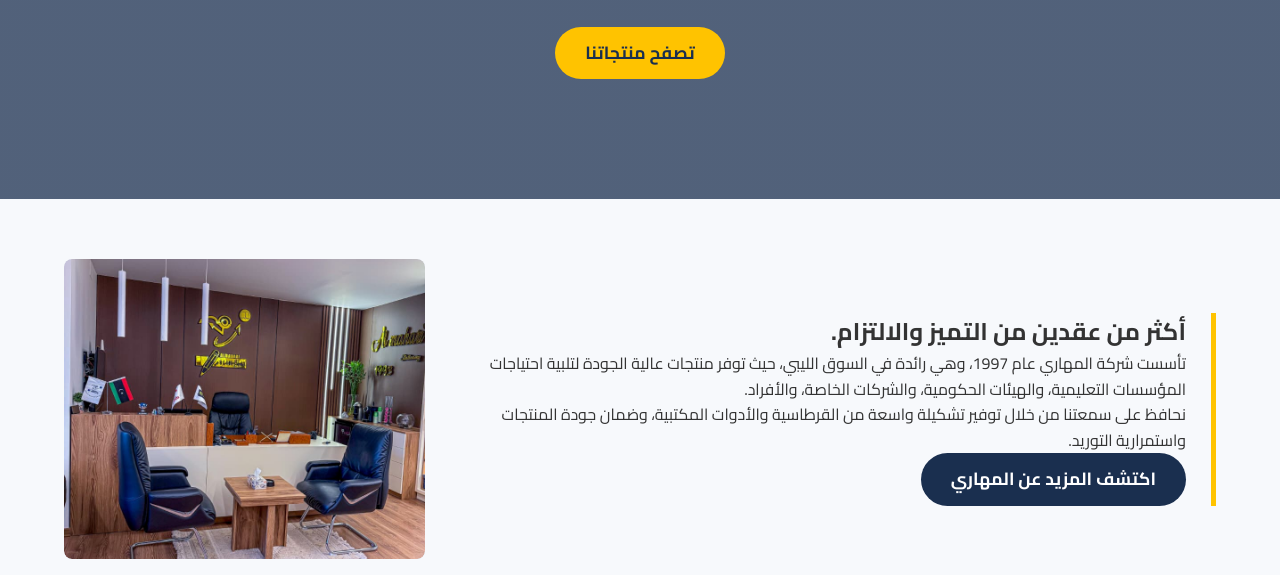
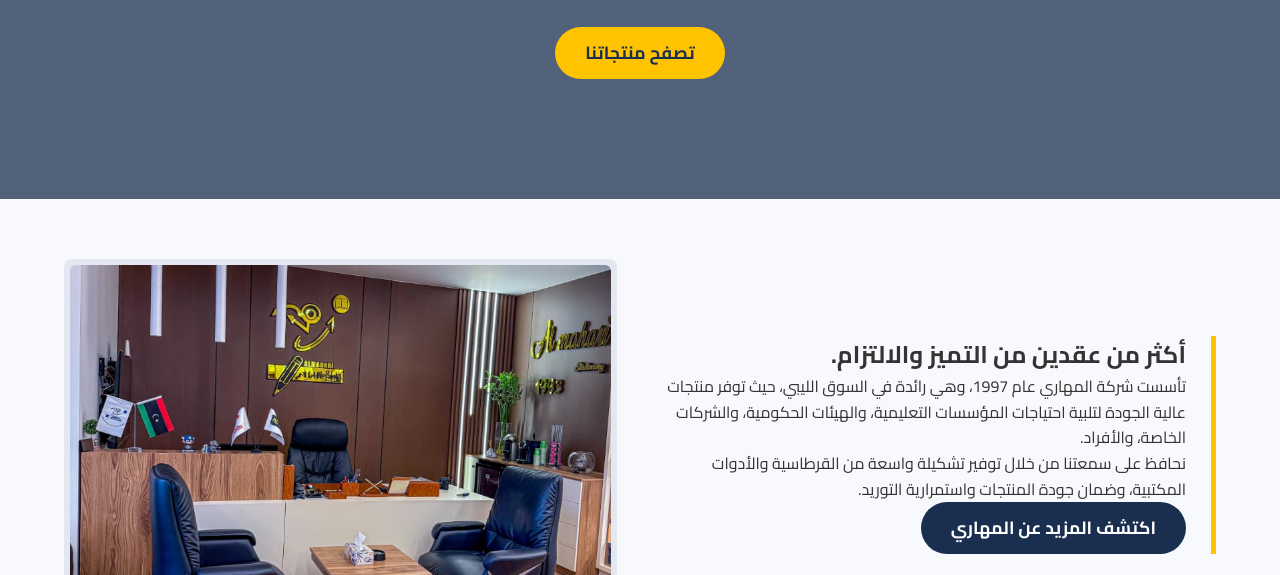
Before and after one commit to Moha225121/almahari, a plain HTML site: page index.html in a window 1280 px wide. Shown: the part 377-952 px from the top of the page. Drawn offline with Linux system fonts and the light colour scheme.

Commit message:
fix(about): constrain about image size and preserve aspect on published site

```diff
--- a/style.css
+++ b/style.css
@@ -155,23 +155,26 @@ nav ul li a:hover {
 }
 
 .about-image {
-    flex: 1;
-    height: 300px;
+    flex: 0 0 48%; /* reserve roughly half the horizontal space */
+    max-width: 560px; /* prevent the image block from growing too wide */
+    height: auto; /* allow the block to size to the image */
     background-color: #e3e8f0;
     border-radius: 8px;
     overflow: hidden; /* hide excess parts of large images */
     display: flex;
     align-items: center; /* vertically center the image within the box */
     justify-content: center; /* horizontally center */
+    padding: 6px; /* small padding so rounded corners show */
 }
 
-/* Ensure the image fills the about-image box cleanly and stays responsive */
+/* Keep the actual image constrained and preserve aspect ratio */
 .about-image img {
     width: 100%;
-    height: 100%;
-    object-fit: cover; /* crop to fill the box while preserving aspect */
+    height: auto; /* preserve natural aspect ratio */
+    max-height: 360px; /* defensive cap to avoid extremely tall images */
+    object-fit: cover; /* crop subtly if needed while keeping aspect */
     display: block;
-    border-radius: 8px;
+    border-radius: 6px;
 }
 
 .contact-strip {
```
